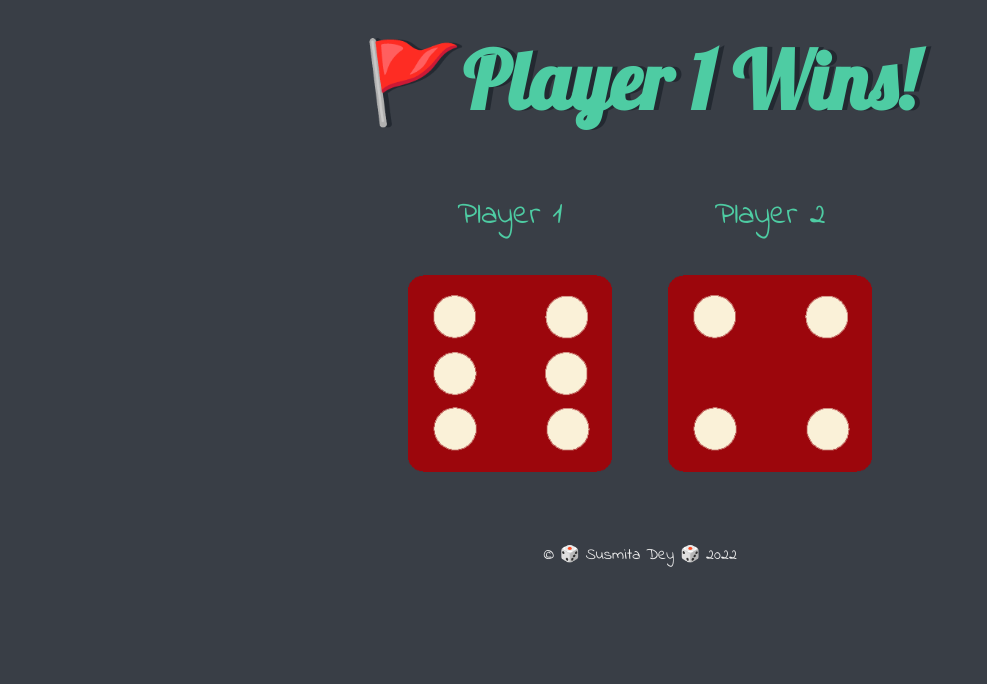
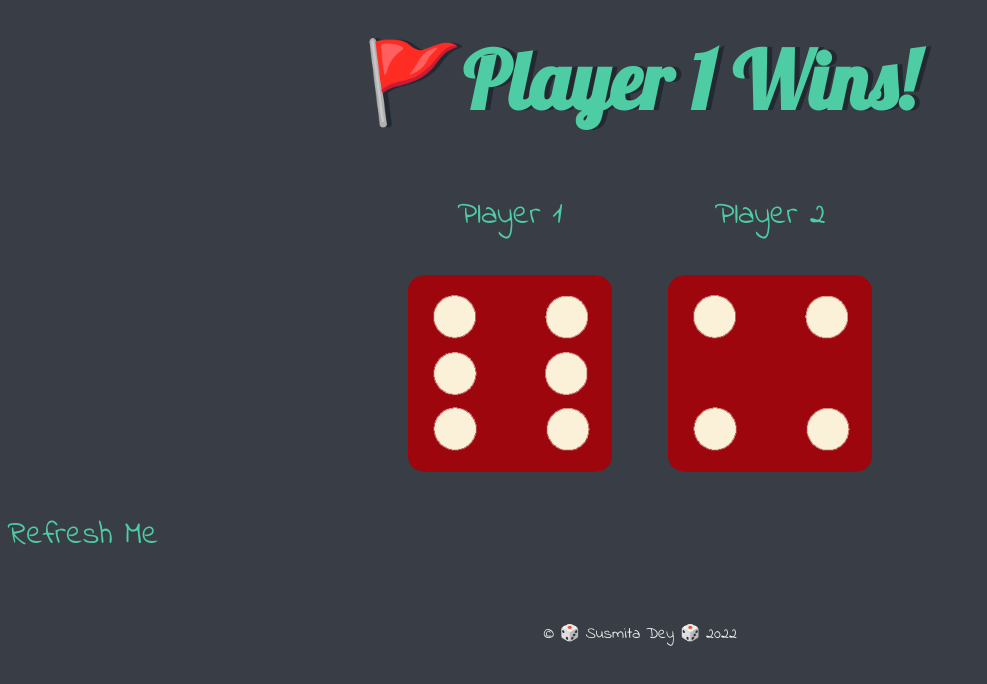
Before and after one commit to Susmita-Dey/Dicee-Game-Challenge, a plain HTML site: page index.html in a window 1280 px wide. Shown: the whole page, without its empty margins (0-987 px from the left). Drawn offline with Linux system fonts and the light colour scheme.

Commit message:
Update index.html

```diff
--- a/index.html
+++ b/index.html
@@ -23,7 +23,7 @@
       </div>
 
     </div>
-
+    <p>Refresh Me</p>
     <script src="index.js"></script>
   </body>
 
```
